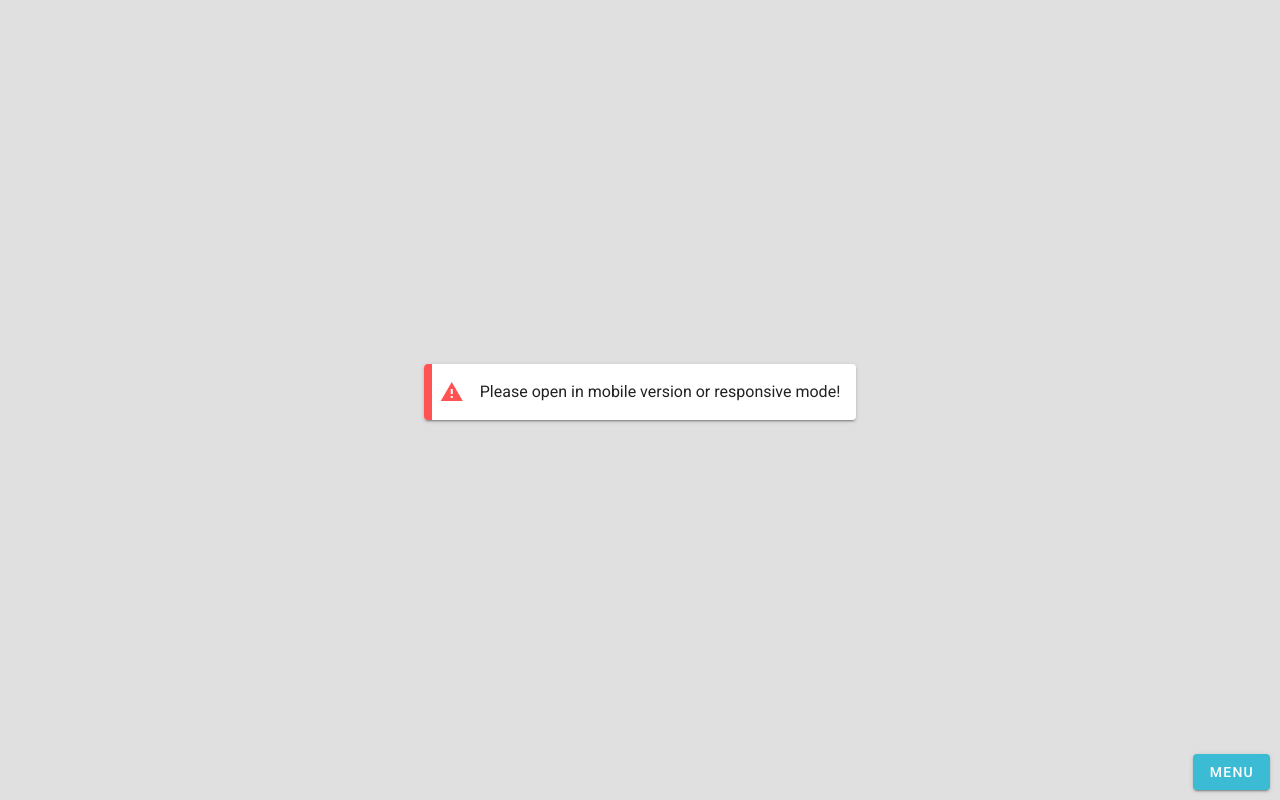
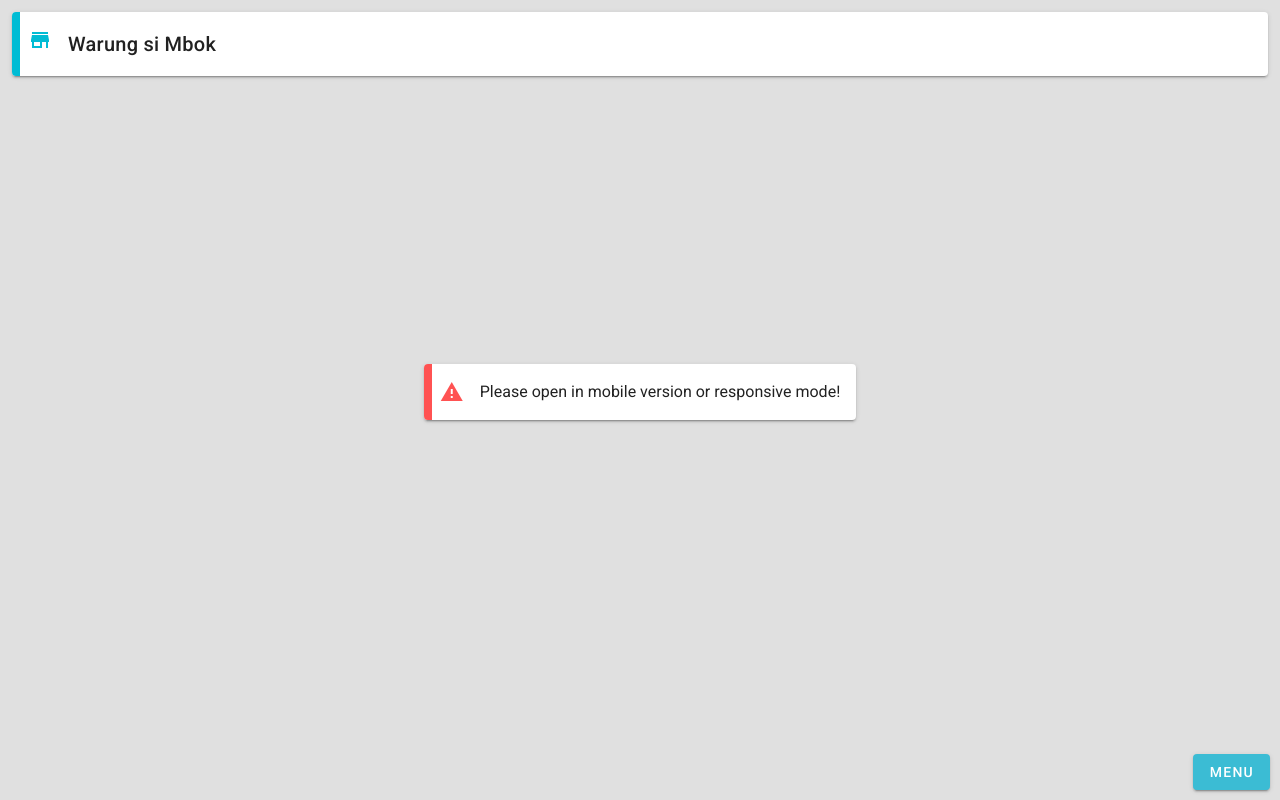
Before and after one commit to dani-edo/point-of-sale-edo, a Vue app: page / in a window 1280 px wide. Built offline with nearby package versions, Linux system fonts and the light colour scheme; grey boxes are pictures that could not be loaded.

Commit message:
delete product

```diff
--- a/package.json
+++ b/package.json
@@ -3,7 +3,7 @@
   "version": "0.1.0",
   "private": true,
   "scripts": {
-    "serve": "vue-cli-service serve",
+    "serve": "vue-cli-service serve --port 14045",
     "build": "vue-cli-service build",
     "lint": "vue-cli-service lint"
   },
--- a/src/App.vue
+++ b/src/App.vue
@@ -1,6 +1,6 @@
 <template>
   <v-app>
-    <!-- disable dekstop version -->
+    <!-- disable dekstop version :start -->
     <div class="blank" v-if="dekstop">
       <v-alert
         border="left"
@@ -12,8 +12,9 @@
         Please open in mobile version or responsive mode!
       </v-alert>
     </div>
+    <!-- disable dekstop version :end -->
 
-    <v-sheet height="100vh" class="overflow-scroll" style="position: relative;">
+    <!-- navbar :start -->
     <v-navigation-drawer v-model="drawer" absolute temporary>
       <v-list-item>
         <!-- <v-list-item-avatar>
@@ -46,24 +47,36 @@
         </v-list-item>
       </v-list>
     </v-navigation-drawer>
+    <!-- navbar :end -->
 
-      <v-content>
-        <v-container>
+    <v-sheet
+      height="100vh"
+      class="overflow-scroll v-sheet-background"
+      style="position: relative;"
+    >
+      <!-- title :start -->
       <v-alert
         color="cyan"
         border="left"
         elevation="2"
         colored-border
         icon="mdi-store"
+        class="caption"
       >
         <h1 class="title">Warung si Mbok</h1>
       </v-alert>
+      <!-- title :end -->
+
+      <!-- content :start -->
+      <v-content>
+        <v-container>
           <v-btn color="primary" dark @click.stop="drawer = !drawer">
             Menu
           </v-btn>
           <router-view></router-view>
         </v-container>
       </v-content>
+      <!-- content :end -->
     </v-sheet>
   </v-app>
 </template>
@@ -107,7 +120,7 @@ button.v-btn {
   right: 10px;
   bottom: 10px;
   background-color: #3bbcd4 !important;
-  z-index: 99;
+  z-index: 1;
 }
 .card {
   max-width: calc(100% - 10px);
@@ -127,7 +140,26 @@ button.v-btn {
   align-items: center;
   justify-content: center;
 }
-.v-sheet {
+.v-sheet-background.v-sheet {
   background: #f0f0f0;
 }
+.overflow-scroll {
+  overflow: scroll;
+}
+.caption {
+  position: fixed;
+  z-index: 1;
+  margin: 12px;
+  width: calc(100% - 24px);
+  left: 0;
+}
+.v-content {
+  margin-top: 70px;
+}
 </style>
+
+<style>
+html {
+  scroll-behavior: smooth;
+}
+</style>
--- a/src/components/List.vue
+++ b/src/components/List.vue
@@ -23,13 +23,14 @@
           </v-list-item-content>
           <v-card-actions class="flex-column actions">
             <v-btn variant="primary" class="primary">Edit</v-btn>
-            <v-btn variant="danger" class="error">Del</v-btn>
+            <v-btn variant="danger" class="error" @click="deleteProduct(content.key)">Del</v-btn>
           </v-card-actions>
         </v-list-item>
       </v-card>
     </v-col>
 
-    <v-dialog v-model="dialog" persistent max-width="600px">
+    <!-- Modal create :start -->
+    <v-dialog v-model="modal_create" persistent max-width="600px">
       <template v-slot:activator="{ on }">
         <!-- <v-btn color="primary" dark v-on="on">Open Dialog</v-btn> -->
         <v-btn class="floating-button" fab small dark color="primary" v-on="on">
@@ -40,7 +41,7 @@
       <v-card>
         <v-form @submit.prevent="createFirebaseData">
           <v-card-title>
-            <span class="headline">Buat Baru</span>
+            <span class="headline">Buat Produk</span>
           </v-card-title>
           <v-card-text>
             <v-container>
@@ -83,14 +84,50 @@
           </v-card-text>
           <v-card-actions>
             <v-spacer></v-spacer>
-            <v-btn color="blue darken-1" text @click="dialog = false"
-              >Close</v-btn
+            <v-btn color="blue darken-1" text @click="modal_create = false"
+              >Batal</v-btn
             >
-            <v-btn color="blue darken-1" text type="submit">Save</v-btn>
+            <v-btn color="blue darken-1" text type="submit">Simpan</v-btn>
           </v-card-actions>
         </v-form>
       </v-card>
     </v-dialog>
+    <!-- Modal create :end -->
+
+    <!-- modal delete confirmation :start -->
+    <v-dialog
+      v-model="modal_delete"
+      max-width="290"
+    >
+      <v-card>
+        <v-card-title class="headline">?</v-card-title>
+
+        <v-card-text>
+          Apakah anda yakin ingin menghapus produk ini?
+        </v-card-text>
+
+        <v-card-actions>
+          <v-spacer></v-spacer>
+
+          <v-btn
+            color="green darken-1"
+            text
+            @click="modal_delete = false"
+          >
+            Batal
+          </v-btn>
+
+          <v-btn
+            color="green darken-1"
+            text
+            @click="deleteConfirmed()"
+          >
+            Hapus
+          </v-btn>
+        </v-card-actions>
+      </v-card>
+    </v-dialog>
+    <!-- modal delete confirmation :end -->
   </v-row>
 </template>
 
@@ -104,7 +141,9 @@ export default {
     return {
       input: "",
       list: [],
-      dialog: false,
+      modal_create: false,
+      modal_delete: false,
+      delete_confirmation_key: '',
       data: {
         name: "",
         price: null,
@@ -129,6 +168,7 @@ export default {
         if (snap_val !== null) {
           Object.entries(snap_val).map((e) => {
             e[1].key = e[0];
+            e[1].price = e[1].price.replace(/(\d)(?=(\d{3})+(?!\d))/g, "$1.");
             this.list.push(e[1]);
           });
         }
@@ -141,10 +181,19 @@ export default {
       updates["/" + firebaseKey] = this.data;
       firebaseRef.update(updates);
 
-      this.dialog = false;
+      this.modal_create = false;
       this.data.name = this.data.unit = this.data.note = "";
       this.data.price = null;
     },
+    deleteProduct(key) {
+      this.modal_delete = true
+      this.delete_confirmation_key = key
+    },
+    deleteConfirmed() {
+      firebase.database().ref("/" + this.delete_confirmation_key).remove()
+      this.delete_confirmation_key = ''
+      this.modal_delete = false
+    }
   },
 };
 </script>
@@ -176,12 +225,12 @@ button.v-btn.floating-button {
   bottom: 10px;
   left: 10px;
   background-color: #3bbcd4 !important;
-  z-index: 99;
+  z-index: 1;
 }
 .actions {
   margin-right: -16px;
 }
-.v-card {
+.product-list {
   margin-bottom: 1rem;
 }
 </style>
```
Lines whose indentation alone changed are shown as unchanged.
